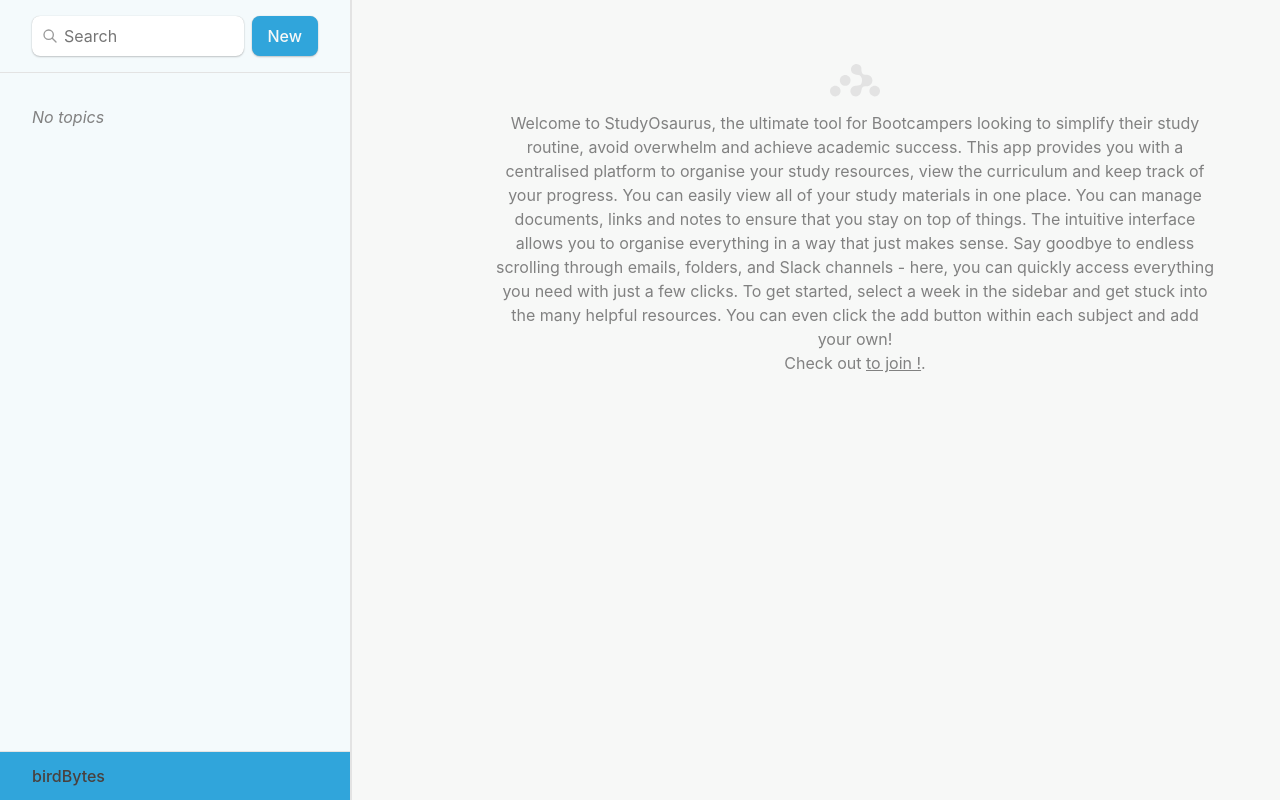
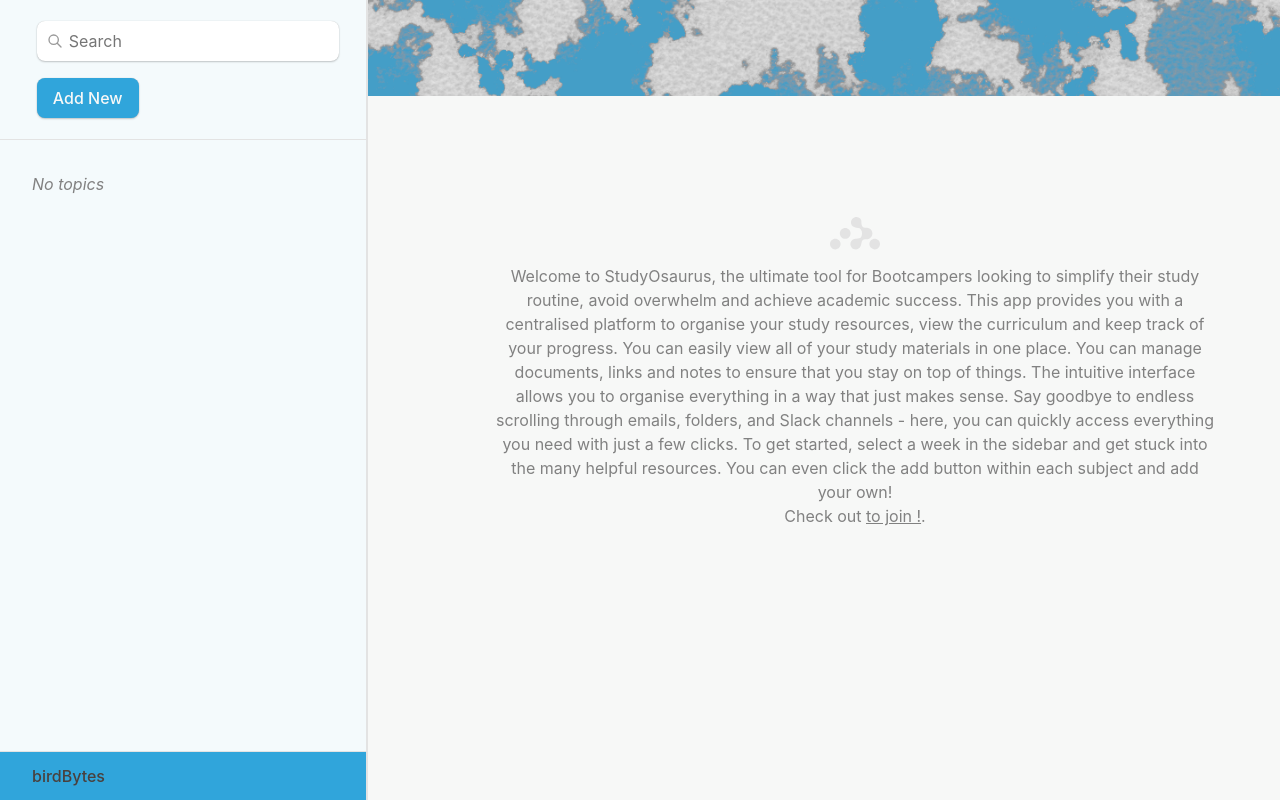
Before and after one commit to georgeussher/learning_resource_organiser, a React (Vite) app in the folder birdBytes_project/: page / in a window 1280 px wide. Built offline with nearby package versions, Linux system fonts and the light colour scheme.

Commit message:
final css changes

```diff
--- a/birdBytes_project/src/index.css
+++ b/birdBytes_project/src/index.css
@@ -20,6 +20,7 @@
     sans-serif;
   -webkit-font-smoothing: antialiased;
   -moz-osx-font-smoothing: grayscale;
+  margin: 0;
 }
 
 code {
@@ -30,14 +31,25 @@
 html,
 body {
   height: 100%;
-  margin: 0;
+
   line-height: 1.5;
   color: var(--font-color);
   background-color: var(--background-color);
   margin-left: 215px;
 }
 textarea,
-input,
+input {
+  font-size: 1rem;
+  font-family: inherit;
+  border: none;
+  border-radius: 8px;
+  padding: 0.5rem 0.75rem;
+  box-shadow: 0 0px 1px hsla(0, 0%, 0%, 0.2), 0 1px 2px hsla(0, 0%, 0%, 0.2);
+  background-color: white;
+  line-height: 1.5;
+  margin: 0.3rem;
+}
+
 button {
   font-size: 1rem;
   font-family: inherit;
@@ -47,8 +59,10 @@
   box-shadow: 0 0px 1px hsla(0, 0%, 0%, 0.2), 0 1px 2px hsla(0, 0%, 0%, 0.2);
   background-color: white;
   line-height: 1.5;
-  margin: 0;
+  margin: 0.3rem;
 }
+
+
 button {
   color: var(--background-color);
   font-weight: 500;
@@ -56,6 +70,7 @@
   cursor: pointer;
   transition: all 0.2s ease-in-out;
   padding: 0.5rem 1rem;
+  margin: 0.3rem;
   /* margin-right: 1rem; */
 
 }
@@ -71,42 +86,33 @@
   box-shadow: 0 0px 1px hsla(0, 0%, 0%, 0.4);
   transform: translateY(1px);
 }
-/* Can't find anywhere this is used */
-#contact h1 {
-  display: flex;
-  align-items: flex-start;
-  gap: 1rem;
-}
-/* Can't find anywhere this is used */
-#contact h1 form {
-  display: flex;
-  align-items: center;
-  margin-top: 0.25rem;
-}
 
-/* Can't find anywhere this is used */
-#contact h1 form button {
-  box-shadow: none;
-  font-size: 1.5rem;
-  font-weight: 400;
-  padding: 0;
-}
-
-/* Can't find anywhere this is used */
-#contact h1 form button[value="true"] {
-  color: #a4a4a4;
-}
-
-/* Can't find anywhere this is used */
-#contact h1 form button[value="true"]:hover,
-#contact h1 form button[value="false"] {
-  color: #eeb004;
-}
 
 /* Can't find anywhere this is used */
 form[action$="destroy"] button {
   color: #f44250;
   background-color: transparent;
+}
+
+/* dropdown menu */
+#dropdown {
+  color: var(--background-color);
+  font-weight: 500;
+  background-color: var(--main-color);
+  cursor: pointer;
+  transition: all 0.2s ease-in-out;
+  padding: 0.5rem 1rem;
+  margin: 0.3rem;
+  border-radius: 8px;
+}
+
+#dropdown:hover {
+  box-shadow: 0 0px 3px hsla(0, 0%, 0%, 0.6), 0 1px 2px hsla(0, 0%, 0%, 0.2);
+}
+
+#dropdown:active {
+  box-shadow: 0 0px 1px hsla(0, 0%, 0%, 0.4);
+  transform: translateY(1px);
 }
 
 /* Can't find anywhere this is used */
@@ -129,7 +135,7 @@
 }
 
 #sidebar {
-  width: 22rem;
+  width: 23rem;
   background-color: var(--sidebar-color);
   border-right: solid 2px #e3e3e3;
   display: flex;
@@ -173,11 +179,12 @@
 
 #sidebar > div {
   display: flex;
-  align-items: center;
+  align-items: left;
   gap: 0.5rem;
   padding-top: 1rem;
   padding-bottom: 1rem;
   border-bottom: 1px solid #e3e3e3;
+  flex-direction: column;
 
 }
 
@@ -283,7 +290,31 @@
   flex: 1;
   padding: 2rem 4rem;
   width: 100%;
+  margin-top: 18%;
 }
+
+#header {
+  position: fixed;
+  top: 0;
+  left: 23rem;
+  right: 0;
+  background-image: url('./header.png');
+  background-size: cover;
+  height: 12%;
+  display: flex;
+  justify-content: center;
+  align-items: center;
+  margin-bottom: 10%;
+}
+
+#hello {
+  display: none;
+
+}
+
+
+
+
 /*
 Can't see if this does anything */
 #detail.loading {
@@ -310,10 +341,12 @@
 #topic-form > p:first-child,
 #topic-form label {
   display: flex;
+  align-items: center;
+  justify-content: center;
 }
 #topic-form p:first-child span,
 #topic-form label span {
-  width: 8rem;
+  width: 5rem;
 }
 #topic-form p:first-child input,
 #topic-form label input,
@@ -321,38 +354,11 @@
   flex-grow: 2;
 }
 
-/* Can't see what this does */
-#contact-form-avatar {
-  margin-right: 2rem;
-}
 
-/* Can't see what this does */
-#contact-form-avatar img {
-  width: 12rem;
-  height: 12rem;
-  background: hsla(0, 0%, 0%, 0.2);
-  border-radius: 1rem;
-}
 
-/* Can't see what this does */
-#contact-form-avatar input {
-  box-sizing: border-box;
-  width: 100%;
-}
 
-/* Can't see what this does */
-#contact-form p:last-child {
-  display: flex;
-  gap: 0.5rem;
-  margin: 0 0 0 8rem;
-}
 
-/* Can't see what this does */
-#contact-form p:last-child button[type="button"] {
-  color: inherit;
-}
-
-/* Can't see what this does */
+/* When a new week is added but no data */
 #zero-state {
   margin: 2rem auto;
   text-align: center;
@@ -444,3 +450,60 @@
   gap: 0.5rem;
   margin: 1rem 0;
 } */
+
+/* Can't see what this does */
+/* #contact-form-avatar img {
+  width: 12rem;
+  height: 12rem;
+  background: hsla(0, 0%, 0%, 0.2);
+  border-radius: 1rem;
+} */
+
+/* Can't see what this does */
+/* #contact-form-avatar input {
+  box-sizing: border-box;
+  width: 100%;
+} */
+
+/* Can't see what this does */
+/* #contact-form p:last-child {
+  display: flex;
+  gap: 0.5rem;
+  margin: 0 0 0 8rem;
+} */
+
+/* Can't see what this does */
+/* #contact-form p:last-child button[type="button"] {
+  color: inherit;
+} */
+
+/* Can't see what this does */
+/* #contact-form-avatar img {
+  width: 12rem;
+  height: 12rem;
+  background: hsla(0, 0%, 0%, 0.2);
+  border-radius: 1rem;
+} */
+
+/* Can't see what this does */
+/* #contact-form-avatar input {
+  box-sizing: border-box;
+  width: 100%;
+} */
+
+/* Can't see what this does */
+/* #contact-form p:last-child {
+  display: flex;
+  gap: 0.5rem;
+  margin: 0 0 0 8rem;
+} */
+
+/* Can't see what this does */
+/* #contact-form p:last-child button[type="button"] {
+  color: inherit;
+} */
+
+/* Can't see what this does */
+/* #contact-form-avatar {
+  margin-right: 2rem;
+} */
--- a/birdBytes_project/src/newCSS.css
+++ b/birdBytes_project/src/newCSS.css
@@ -65,7 +65,7 @@
   birdBytes logo (it's at the bottom currently, without the code, it sits at the top) */
 
   #sidebar {
-    width: 22rem;
+    width: 23rem;
     background-color: #f7f7f7;
     border-right: solid 1px #e3e3e3;
     display: flex;
--- a/birdBytes_project/src/routes/edit.jsx
+++ b/birdBytes_project/src/routes/edit.jsx
@@ -16,13 +16,30 @@
     <Form method="post" id="topic-form">
       <p>
         <span>Week</span>
-        <input
-          placeholder="Enter the week"
-          aria-label="Week"
-          type="text"
-          name="week"
-          defaultValue={topic.week}
-        />
+        <select
+        id="dropdown"
+        aria-label="Week"
+        name="week"
+        defaultValue={topic.week}>
+  <option value="">Select a week</option>
+  <option value="Week 1">Week 1</option>
+  <option value="Week 2">Week 2</option>
+  <option value="Week 3">Week 3</option>
+  <option value="Week 4">Week 4</option>
+  <option value="Week 5">Week 5</option>
+  <option value="Week 6">Week 6</option>
+  <option value="Week 7">Week 7</option>
+  <option value="Week 8">Week 8</option>
+  <option value="Week 9">Week 9</option>
+  <option value="Week 10">Week 10</option>
+  <option value="Week 11">Week 11</option>
+  <option value="Week 12">Week 12</option>
+  <option value="Week 13">Week 13</option>
+  <option value="Week 14">Week 14</option>
+  <option value="Week 15">Week 15</option>
+  <option value="Week 16">Week 16</option>
+</select>
+
 
 {/* <p>
         <button type="submit">Save</button>
--- a/birdBytes_project/src/routes/root.jsx
+++ b/birdBytes_project/src/routes/root.jsx
@@ -64,7 +64,7 @@
               ></div>
             </Form>
             <Form method="post">
-            <button type="submit">New</button>
+            <button type="submit">Add New</button>
           </Form>
           </div>
           <nav>
@@ -102,6 +102,7 @@
 )}
           </nav>
         </div>
+        <div id="header"><p id="hello">Hello</p></div>
         <div id="detail"
         className={
           navigation.state === "loading" ? "loading" : ""
```
Also changed, not shown: birdBytes_project/src/header.png (added).
